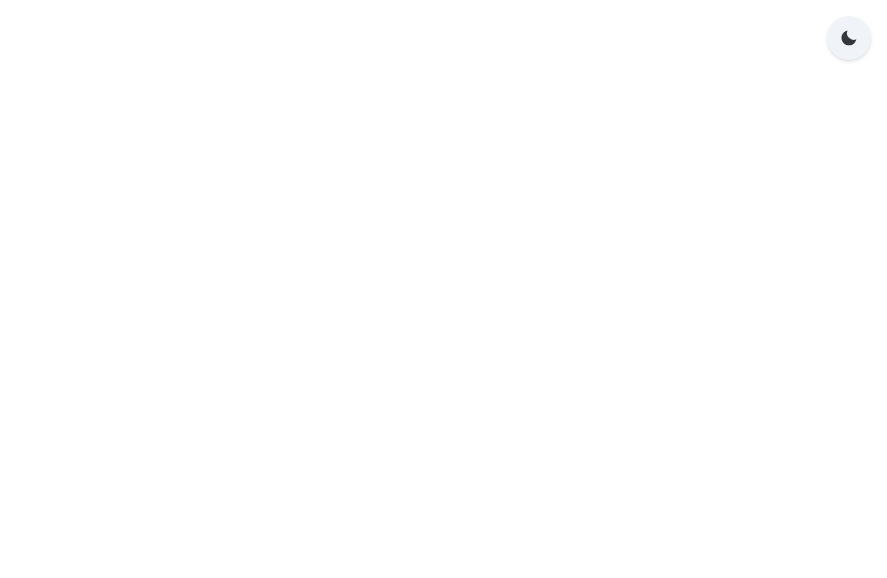
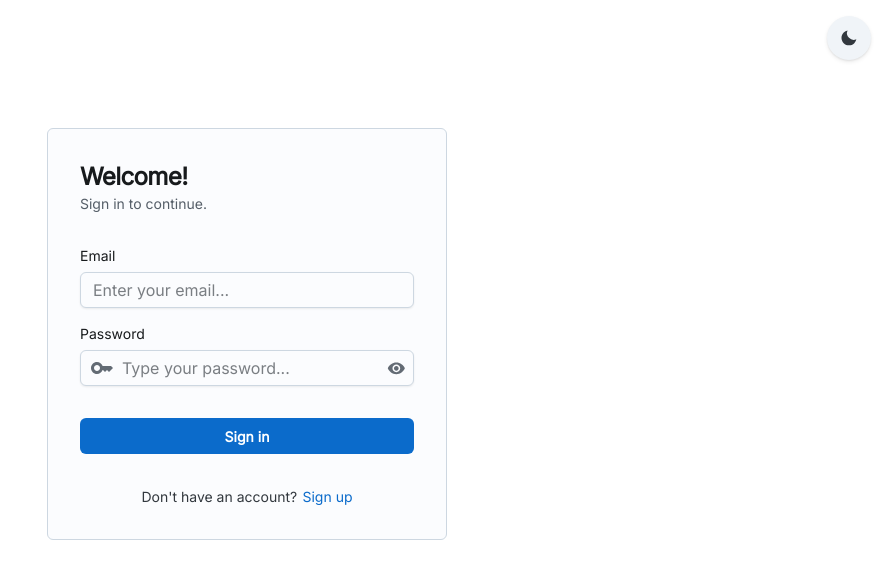
Before and after one commit to rsinghcodes/quickforms, a React (Vite) app: page /sign-in in a window 1280 px wide. Before the commit this address had no page. Shown: the top 578 px of the page, without its empty margins (393-1280 px from the left). Built offline with nearby package versions, Linux system fonts and the light colour scheme.

Commit message:
Added formik and Yup validation in sign in page

```diff
--- a/src/App.tsx
+++ b/src/App.tsx
@@ -69,7 +69,7 @@ function App() {
         >
           <Routes>
             <Route path='/' element={<Home />} />
-            <Route path='/login' element={<Login />} />
+            <Route path='/sign-in' element={<Login />} />
           </Routes>
         </Box>
       </Suspense>
--- a/src/pages/Home/index.tsx
+++ b/src/pages/Home/index.tsx
@@ -7,17 +7,17 @@ export default function HeroLeft01() {
   return (
     <TwoSidedLayout>
       <Typography level='h1' fontWeight='xl' fontSize='clamp(1.875rem, 1.3636rem + 2.1818vw, 3rem)'>
-        A large headlinerer about our product features & services
+        Create an online form as easily as creating a document
       </Typography>
       <Typography fontSize='lg' textColor='text.secondary' lineHeight='lg'>
-        A descriptive secondary text placeholder. Use it to explain your business offer better.
+        Select from multiple question types, drag-and-drop questions, and customize values as easily as pasting a list.{' '}
       </Typography>
       <Button size='lg' endDecorator={<ArrowForward fontSize='small' />}>
-        Get Started
+        Create Forms
       </Button>
       <Typography>
         Already a member?{' '}
-        <Link component={RouterLink} to='/login' fontWeight='lg'>
+        <Link component={RouterLink} to='/sign-in' fontWeight='lg'>
           Sign in
         </Link>
       </Typography>
--- a/src/pages/Login/index.tsx
+++ b/src/pages/Login/index.tsx
@@ -1,72 +1,118 @@
+import { InfoOutlined, Visibility, VisibilityOff } from '@mui/icons-material';
 import Key from '@mui/icons-material/Key';
-import { Button, FormControl, FormLabel, Input, LinearProgress, Link, Sheet, Stack, Typography } from '@mui/joy';
+import {
+  Button,
+  FormControl,
+  FormHelperText,
+  FormLabel,
+  IconButton,
+  Input,
+  Link,
+  Sheet,
+  Stack,
+  Typography
+} from '@mui/joy';
+import { Form, FormikProvider, useFormik } from 'formik';
 import { useState } from 'react';
 import { Link as RouterLink } from 'react-router-dom';
+import * as Yup from 'yup';
+
+const validationSchema = Yup.object({
+  email: Yup.string().email('Enter a valid email').required('Email is required'),
+  password: Yup.string().min(6, 'Password must be at least 6 characters').required('Password is required')
+});
 
 function Login() {
-  const [value, setValue] = useState('');
-  const minLength = 12;
+  const [showPassword, setShowPassword] = useState(false);
+  const formik = useFormik({
+    initialValues: {
+      email: '',
+      password: ''
+    },
+    validationSchema,
+    onSubmit: (values) => {
+      console.log('Values', values);
+    }
+  });
+
+  const handleClickShowPassword = () => setShowPassword((show) => !show);
+
+  const handleMouseDownPassword = (event: React.MouseEvent<HTMLButtonElement>) => {
+    event.preventDefault();
+  };
+
+  const { errors, touched, values, handleSubmit, getFieldProps } = formik;
+
   return (
     <main>
       <Sheet
         sx={{
-          width: 300,
+          width: 400,
           mx: 'auto',
-          my: 14,
-          py: 3,
-          px: 2,
+          my: 16,
+          py: 4,
+          px: 4,
           display: 'flex',
           flexDirection: 'column',
-          gap: 2,
-          borderRadius: 'sm',
-          boxShadow: 'md'
+          gap: 4,
+          borderRadius: 'sm'
         }}
         variant='outlined'
       >
         <div>
-          <Typography level='h4' component='h1'>
+          <Typography level='h3' component='h3'>
             <b>Welcome!</b>
           </Typography>
           <Typography level='body-sm'>Sign in to continue.</Typography>
         </div>
-        <FormControl>
+        <FormikProvider value={formik}>
+          <Form noValidate onSubmit={handleSubmit}>
+            <FormControl error={Boolean(errors.email && touched.email)}>
               <FormLabel>Email</FormLabel>
-          <Input name='email' type='email' placeholder='johndoe@email.com' />{' '}
+              <Input type='email' placeholder='Enter your email...' {...getFieldProps('email')} />
+              {errors.email && touched.email && (
+                <FormHelperText>
+                  <InfoOutlined />
+                  {errors.email}
+                </FormHelperText>
+              )}
             </FormControl>
-        <FormControl>
+            <FormControl sx={{ mt: 2 }} error={Boolean(touched.password && errors.password)}>
               <FormLabel>Password</FormLabel>
               <Stack
                 spacing={0.5}
                 sx={{
-              '--hue': Math.min(value.length * 10, 120)
+                  '--hue': Math.min(values.password.length * 10, 120)
                 }}
               >
                 <Input
-              type='password'
-              placeholder='Type in here…'
+                  type={showPassword ? 'text' : 'password'}
+                  placeholder='Type your password...'
                   startDecorator={<Key />}
-              value={value}
-              onChange={(event) => setValue(event.target.value)}
+                  {...getFieldProps('password')}
+                  endDecorator={
+                    <IconButton
+                      aria-label='toggle password visibility'
+                      onClick={handleClickShowPassword}
+                      onMouseDown={handleMouseDownPassword}
+                    >
+                      {showPassword ? <VisibilityOff /> : <Visibility />}
+                    </IconButton>
+                  }
                 />
-            <LinearProgress
-              determinate
-              size='sm'
-              value={Math.min((value.length * 100) / minLength, 100)}
-              sx={{
-                bgcolor: 'background.level3',
-                color: 'hsl(var(--hue) 80% 40%)'
-              }}
-            />
-            <Typography level='body-xs' sx={{ alignSelf: 'flex-end', color: 'hsl(var(--hue) 80% 30%)' }}>
-              {value.length < 3 && 'Very weak'}
-              {value.length >= 3 && value.length < 6 && 'Weak'}
-              {value.length >= 6 && value.length < 10 && 'Strong'}
-              {value.length >= 10 && 'Very strong'}
-            </Typography>
+                {touched.password && errors.password && (
+                  <FormHelperText>
+                    <InfoOutlined />
+                    {errors.password}
+                  </FormHelperText>
+                )}
               </Stack>
             </FormControl>
-
-        <Button sx={{ mt: 1 }}>Log in</Button>
+            <Button type='submit' sx={{ mt: 4 }} fullWidth>
+              Sign in
+            </Button>
+          </Form>
+        </FormikProvider>
         <Typography
           endDecorator={
             <Link component={RouterLink} to='/sign-up'>
```
Also changed, not shown: .eslintrc.cjs. Lines whose indentation alone changed are shown as unchanged.
